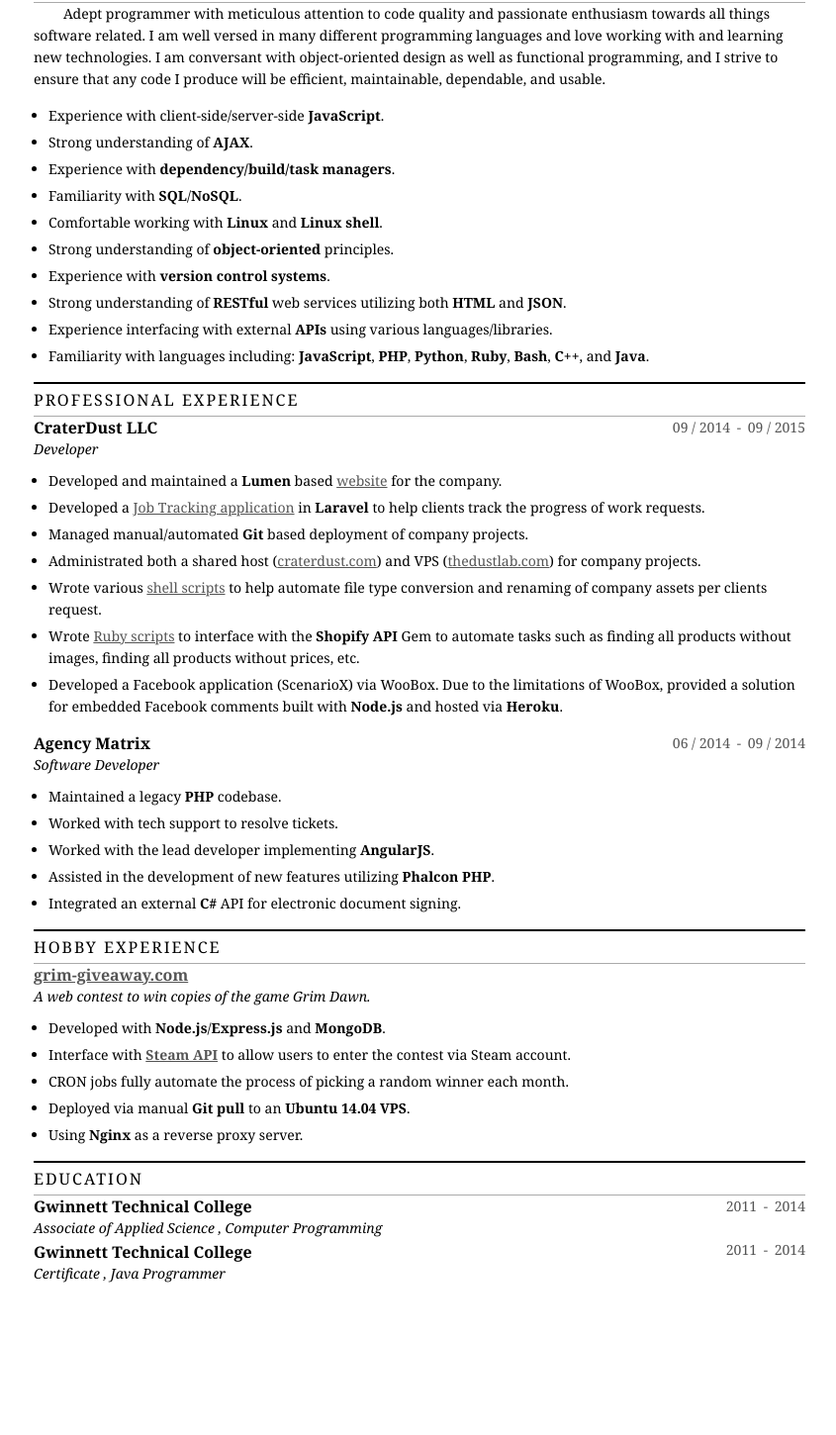
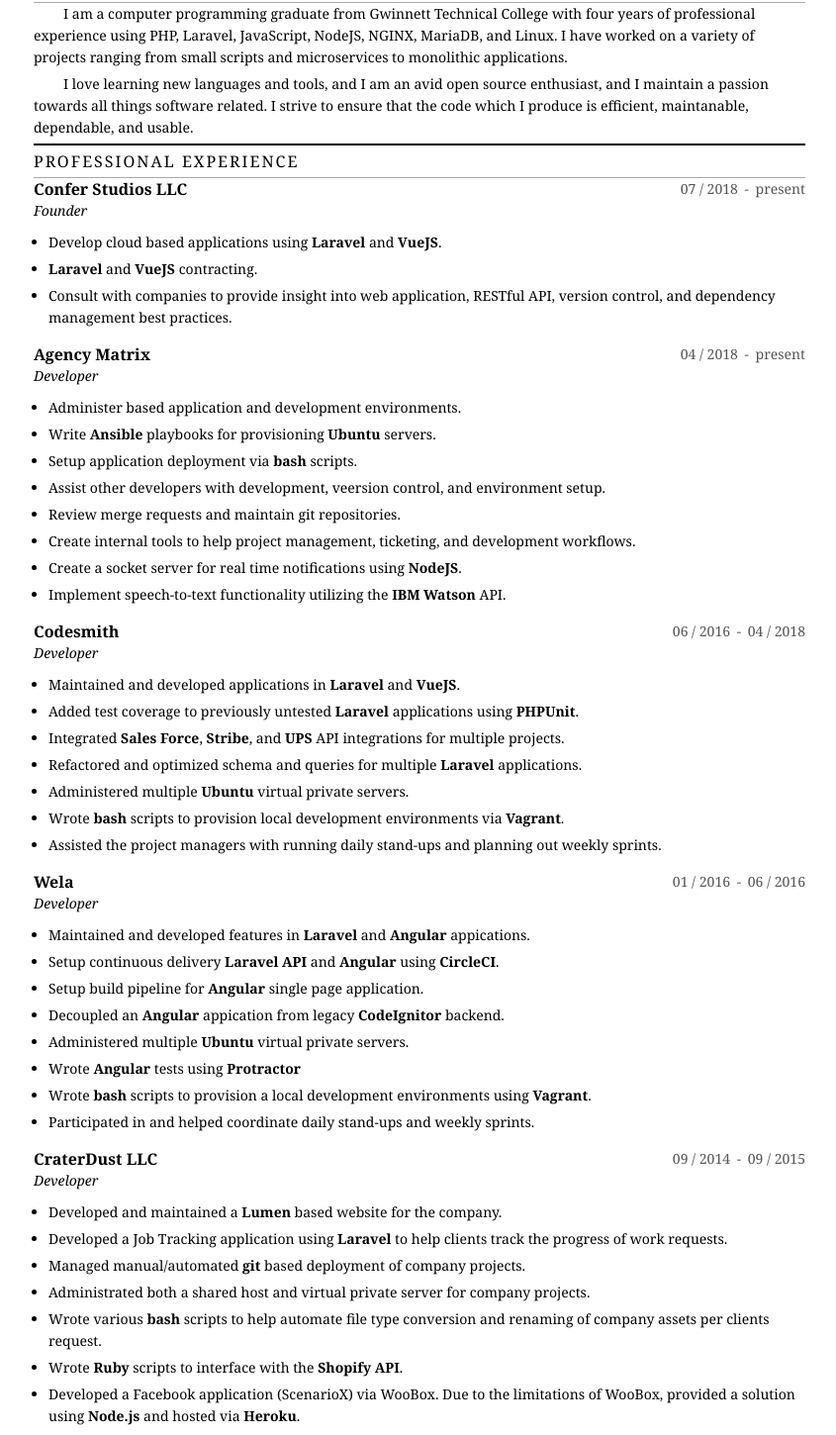
Before and after one commit to nmalacarne/resume, a plain HTML site: page index.html in a window 1280 px wide. Shown: the part 130-1580 px from the top of the page at 99% size, without its empty margins (216-1061 px from the left). Before the commit the page ends 1438 px from the top, so only its background shows below. Drawn offline with Linux system fonts and the light colour scheme.

Commit message:
Update resume

```diff
--- a/index.html
+++ b/index.html
@@ -57,20 +57,12 @@
             </h2>
             <div class="content about">
               <p>
-               Adept programmer with meticulous attention to code quality and passionate enthusiasm towards all things software related. I am well versed in many different programming languages and love working with and learning new technologies. I am conversant with object-oriented design as well as functional programming, and I strive to ensure that any code I produce will be efficient, maintainable, dependable, and usable.
+                I am a computer programming graduate from Gwinnett Technical College with four years of professional experience using PHP, Laravel, JavaScript, NodeJS, NGINX, MariaDB, and Linux.
+                I have worked on a variety of projects ranging from small scripts and microservices to monolithic applications.
               </p>
-              <ul>
-                <li>Experience with client-side/server-side <strong>JavaScript</strong>.</li>
-                <li>Strong understanding of <strong>AJAX</strong>.</li>
-                <li>Experience with <strong>dependency/build/task managers</strong>.</li>
-                <li>Familiarity with <strong>SQL</strong>/<strong>NoSQL</strong>.</li>
-		<li>Comfortable working with <strong>Linux</strong> and <strong>Linux shell</strong>.</li>
-                <li>Strong understanding of <strong>object-oriented</strong> principles.</li>
-                <li>Experience with <strong>version control systems</strong>.</li>
-                <li>Strong understanding of <strong>RESTful</strong> web services utilizing both <strong>HTML</strong> and <strong>JSON</strong>.</li>
-                <li>Experience interfacing with external <strong>APIs</strong> using various languages/libraries.</li>
-                <li>Familiarity with languages including: <strong>JavaScript</strong>, <strong>PHP</strong>, <strong>Python</strong>, <strong>Ruby</strong>, <strong>Bash</strong>, <strong>C++</strong>, and <strong>Java</strong>.</li>
-              </ul>
+              <p>
+                I love learning new languages and tools, and I am an avid open source enthusiast, and I maintain a passion towards all things software related. I strive to ensure that the code
+                which I produce is efficient, maintanable, dependable, and usable.
 						</div>
             <div class="clear"></div>
           </div>
@@ -80,6 +72,90 @@
             </h2>
             <div class="content">
               <div class="position first">
+                <div class="company-name">Confer Studios LLC</div>
+                <div class="dates">
+                  <span class="start-month">07 /</span>
+                  <span class="start-year">2018</span>
+                  <span class="date-separator">-</span>
+                  <span class="end-month">present</span>
+                </div>
+                <div class="title">Founder</div>
+                <div class="job-summary">
+                  <ul>
+                    <li>Develop cloud based applications using <b>Laravel</b> and <b>VueJS</b>.</li>
+                    <li><b>Laravel</b> and <b>VueJS</b> contracting.</li>
+                    <li>Consult with companies to provide insight into web application, RESTful API, version control, and dependency management best practices.</li>
+                  </ul>
+                </div>
+              </div>
+              <div class="position">
+                <div class="company-name">Agency Matrix</div>
+                <div class="dates">
+                  <span class="start-month">04 /</span>
+                  <span class="start-year">2018</span>
+                  <span class="date-separator">-</span>
+                  <span class="end-month">present</span>
+                </div>
+                <div class="title">Developer</div>
+                <div class="job-summary">
+                  <ul>
+                    <li>Administer based application and development environments.</li>
+                    <li>Write <b>Ansible</b> playbooks for provisioning <b>Ubuntu</b> servers.</li>
+                    <li>Setup application deployment via <b>bash</b> scripts.</li>
+                    <li>Assist other developers with development, veersion control, and environment setup.</li>
+                    <li>Review merge requests and maintain git repositories.</li>
+                    <li>Create internal tools to help project management, ticketing, and development workflows.</li>
+                    <li>Create a socket server for real time notifications using <b>NodeJS</b>.</li>
+                    <li>Implement speech-to-text functionality utilizing the <b>IBM Watson</b> API.</li>
+                  </ul>
+                </div>
+              </div>
+              <div class="position">
+                <div class="company-name">Codesmith</div>
+                <div class="dates">
+                  <span class="start-month">06 /</span>
+                  <span class="start-year">2016</span>
+                  <span class="date-separator">-</span>
+                  <span class="end-month">04 /</span>
+                  <span class="end-year">2018</span>
+                </div>
+                <div class="title">Developer</div>
+                <div class="job-summary">
+                  <ul>
+                    <li>Maintained and developed applications in <b>Laravel</b> and <b>VueJS</b>.</li>
+                    <li>Added test coverage to previously untested <b>Laravel</b> applications using <b>PHPUnit</b>.</li>
+                    <li>Integrated <b>Sales Force</b>, <b>Stribe</b>, and <b>UPS</b> API integrations for multiple projects.</li>
+                    <li>Refactored and optimized schema and queries for multiple <b>Laravel</b> applications.</li>
+                    <li>Administered multiple <b>Ubuntu</b> virtual private servers.</li>
+                    <li>Wrote <b>bash</b> scripts to provision local development environments via <b>Vagrant</b>.</li>
+                    <li>Assisted the project managers with running daily stand-ups and planning out weekly sprints.</li>
+                  </ul>
+                </div>
+              </div>
+              <div class="position">
+                <div class="company-name">Wela</div>
+                <div class="dates">
+                  <span class="start-month">01 /</span>
+                  <span class="start-year">2016</span>
+                  <span class="date-separator">-</span>
+                  <span class="end-month">06 /</span>
+                  <span class="end-year">2016</span>
+                </div>
+                <div class="title">Developer</div>
+                <div class="job-summary">
+                  <ul>
+                    <li>Maintained and developed features in <b>Laravel</b> and <b>Angular</b> appications.</li>
+                    <li>Setup continuous delivery <b>Laravel API</b> and <b>Angular</b> using <b>CircleCI</b>.</li>
+                    <li>Setup build pipeline for <b>Angular</b> single page application.</li>
+                    <li>Decoupled an <b>Angular</b> appication from legacy <b>CodeIgnitor</b> backend.</li>
+                    <li>Administered multiple <b>Ubuntu</b> virtual private servers.</li>
+                    <li>Wrote <b>Angular</b> tests using <b>Protractor</b></li>
+                    <li>Wrote <b>bash</b> scripts to provision a local development environments using <b>Vagrant</b>.</li>
+                    <li>Participated in and helped coordinate daily stand-ups and weekly sprints.</li>
+                  </ul>
+                </div>
+              </div>
+              <div class="position">
                 <div class="company-name">CraterDust LLC</div>
                 <div class="dates">
                   <span class="start-month">09 /</span>
@@ -91,13 +167,13 @@
                 <div class="title">Developer</div>
                 <div class="job-summary">
                   <ul>
-                    <li>Developed and maintained a <strong>Lumen</strong> based <a href="https://github.com/CraterDust/craterdust-lumen" target="_blank">website</a> for the company.</li>
-                    <li>Developed a <a href="https://github.com/CraterDust/job-tracker" target="_blank">Job Tracking application</a> in <strong>Laravel</strong> to help clients track the progress of work requests.</li>
-                    <li>Managed manual/automated <strong>Git</strong> based deployment of company projects.</li>
-                    <li>Administrated both a shared host (<a href="http://craterdust.com" target="_blank">craterdust.com</a>) and VPS (<a href="http://thedustlab.com" target="_blank">thedustlab.com</a>) for company projects.</li>
-                    <li>Wrote various <a href="https://github.com/CraterDust/file-converters" target="_blank">shell scripts</a> to help automate file type conversion and renaming of company assets per clients request.</li>
-                    <li>Wrote <a href="https://github.com/CraterDust/shopify-helpers" target="_blank">Ruby scripts</a> to interface with the <strong>Shopify API</strong> Gem to automate tasks such as finding all products without images, finding all products without prices, etc.</li>
-                    <li>Developed a Facebook application (ScenarioX) via WooBox. Due to the limitations of WooBox, provided a solution for embedded Facebook comments built with <strong>Node.js</strong> and hosted via <strong>Heroku</strong>.</li>
+                    <li>Developed and maintained a <strong>Lumen</strong> based website for the company.</li>
+                    <li>Developed a Job Tracking application using <strong>Laravel</strong> to help clients track the progress of work requests.</li>
+                    <li>Managed manual/automated <strong>git</strong> based deployment of company projects.</li>
+                    <li>Administrated both a shared host and virtual private server for company projects.</li>
+                    <li>Wrote various <b>bash</b> scripts to help automate file type conversion and renaming of company assets per clients request.</li>
+                    <li>Wrote <b>Ruby</b> scripts to interface with the <strong>Shopify API</strong>.</li>
+                    <li>Developed a Facebook application (ScenarioX) via WooBox. Due to the limitations of WooBox, provided a solution using <strong>Node.js</strong> and hosted via <strong>Heroku</strong>.</li>
                   </ul>
                 </div>
               </div>
@@ -123,27 +199,6 @@
               </div>
             </div>
             <div class="clear"></div>
-            <h2 class="section-header">
-              <span class="text">Hobby Experience</span>
-            </h2>
-            <div class="content">
-              <div class="position">
-                <div class="company-name">
-                  <a href="https://github.com/nmalacarne/grim-giveaway.com" target="_blank">grim-giveaway.com</a>
-                </div>
-                <div class="title">A web contest to win copies of the game Grim Dawn.</div>
-                <div class="job-summary">
-                  <ul>
-                    <li>Developed with <strong>Node.js</strong>/<strong>Express.js</strong> and <strong>MongoDB</strong>.</li>
-                    <li>Interface with <a href="https://steamcommunity.com/dev" target="_blank"><strong>Steam API</strong></a> to allow users to enter the contest via Steam account.</li>
-                    <li>CRON jobs fully automate the process of picking a random winner each month.</li>
-                    <li>Deployed via manual <strong>Git pull</strong> to an <strong>Ubuntu 14.04 VPS</strong>.</li>
-                    <li>Using <strong>Nginx</strong> as a reverse proxy server.</li>
-                  </ul>
-                </div>
-              </div>
-            </div>
-          </div>
           <div class="section educations">
             <h2 class="section-header">
               <span class="text">Education</span>
```
